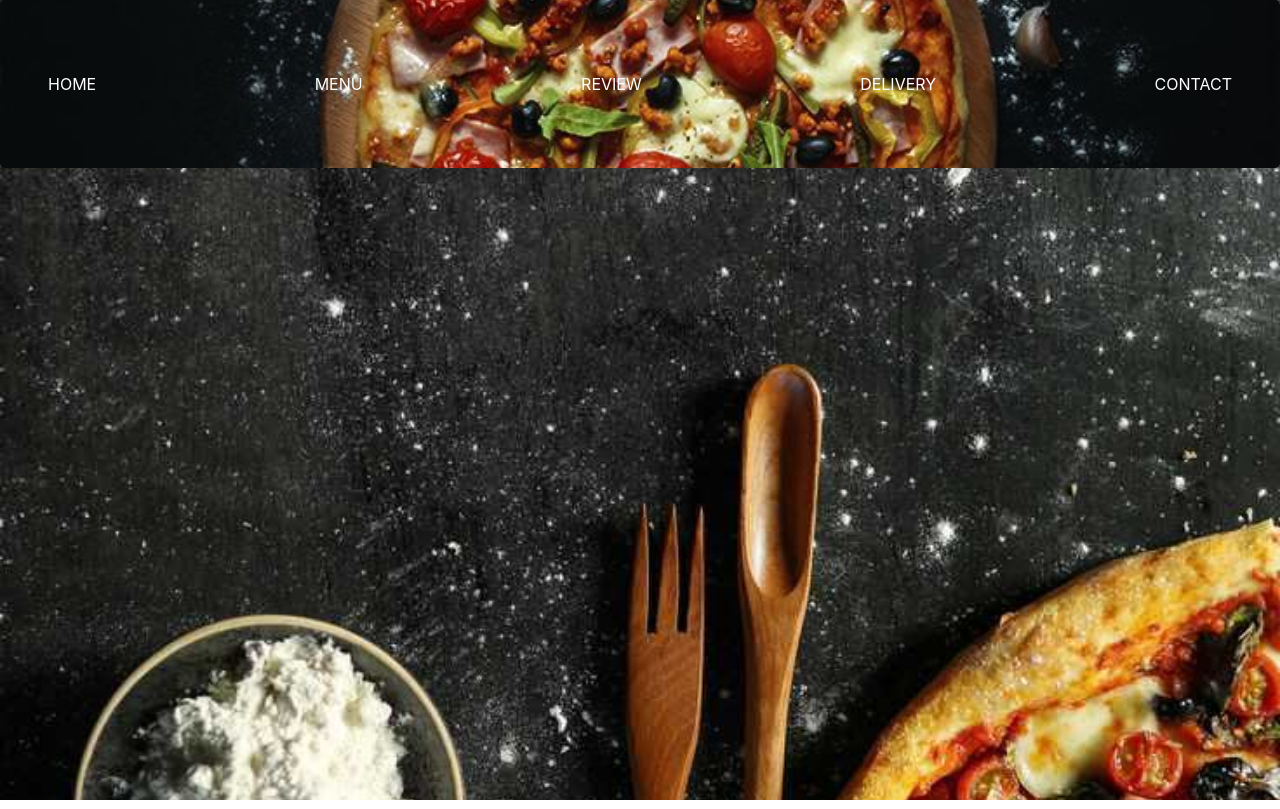
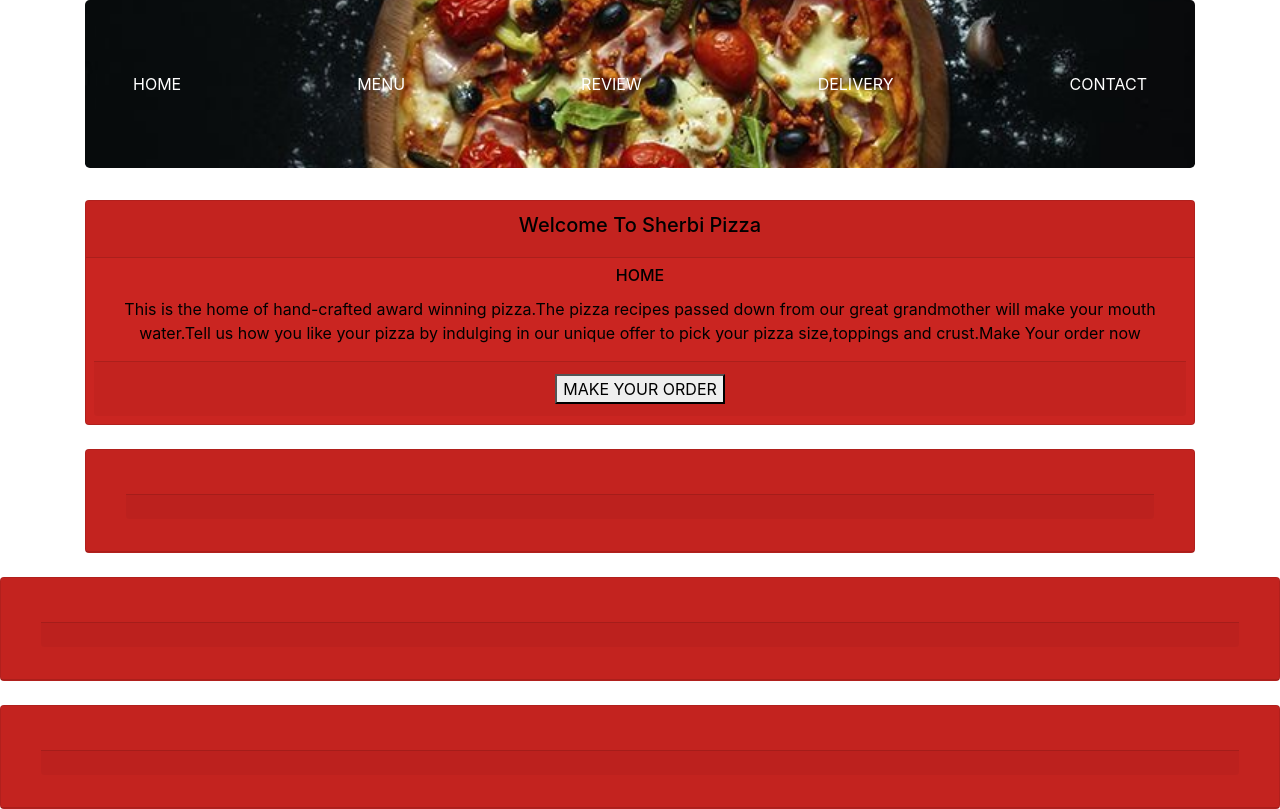
Before and after one commit to lilianwangechi/sherbi-pizza, a plain HTML site: page index.html in a window 1280 px wide. Drawn offline with nearby package versions, Linux system fonts and the light colour scheme.

Commit message:
initial home section styling and paragraph

```diff
--- a/assets/css/styles.css
+++ b/assets/css/styles.css
@@ -15,3 +15,6 @@ color: black;
   color: white;
 
 }
+.card{
+  background-color: #ca2521;
+}
--- a/index.html
+++ b/index.html
@@ -1,36 +1,159 @@
 <!DOCTYPE html>
 <html lang="en">
+
 <head>
   <meta charset="UTF-8">
   <meta http-equiv="X-UA-Compatible" content="IE=edge">
   <meta name="viewport" content="width=device-width, initial-scale=1.0">
-  <title>Document</title>
+  <title>Sherbi Pizza</title>
 </head>
 <link rel="stylesheet" href="https://stackpath.bootstrapcdn.com/bootstrap/4.3.1/css/bootstrap.min.css">
 <link href="/assets/css/styles.css" rel="stylesheet" type="text/css" media="all">
-<body style="text-align: center;
+
+<body>
+  <div class = "container">
+  <!-- <body style="text-align: center;
 background-image: url(/assets/images/img9.jpg);
 background-position: center;
 background-repeat: no-repeat;
-background-size: cover;">
-  <div class ="text-center">
+background-size: cover;"> -->
+  <div class="text-center">
 
     <!-- start of header section welcome message image navigation bar -->
-    <div class = "jumbotron" style="text-align: center;
+    <div class="jumbotron" style="text-align: center;
     background-image: url(/assets/images/img3.jpg);
     background-position: center;
     background-repeat: no-repeat;
-    background-size: cover;" >
+    background-size: cover;">
 
-    <nav class= "navbar">
-      <a href ="home">HOME</a>
-      <a href ="menu">MENU</a>
-      <a href ="review">REVIEW</a>
-      <a href ="delivery">DELIVERY</a>
-      <a href ="contact">CONTACT</a>
-    </nav>
+      <!-- navigation bar section -->
+      <nav class="navbar">
+        <a href="home">HOME</a>
+        <a href="menu">MENU</a>
+        <a href="review">REVIEW</a>
+        <a href="delivery">DELIVERY</a>
+        <a href="contact">CONTACT</a>
+      </nav>
+
 
     </div>
+    <!-- end of navigation bar section -->
+
+    <!-- home section -->
+    <div class="card">
+      <!-- add pictures description -->
+      <div class="card-header p-o">
+        <h5>Welcome To Sherbi Pizza</h5>
+        </div>
+        <div class="card-body p-2">
+
+          <div class="card-title">
+           <h6>HOME</h6>
+
+          </div>
+          <div class="card-text">
+            <p>This is the home of hand-crafted award winning pizza.The pizza recipes passed down from our great
+              grandmother will make your mouth water.Tell us how you like your pizza by indulging in our unique offer to
+              pick your pizza size,toppings and crust.Make Your order now</p>
+          </div>
+          <div class="card-footer">
+            <button id="button1">MAKE YOUR ORDER</button>
+          </div>
+
+        </div>
+
+      </div>
+
+
+    </div><br>
+
+    <!-- end of home section -->
+
+    <!-- menu -->
+    <div class = "card">
+      <div class="card-header">
+       <div class="card-img-top">
+
+      </div>
+      <div class="card-body">
+        <div class="card-title">
+
+        </div>
+        <div class="card-text">
+
+
+        </div>
+        <div class="card-footer">
+
+
+        </div>
+
+      </div>
+
+    </div>
+
+
+    </div>
+  </div><br>
+
+  <!-- end of menu section -->
+
+  <!-- order summary-->
+  <div class = "card">
+    <div class="card-header">
+      <div class="card-img-top">
+
+     </div>
+      <div class="card-body">
+      <div class="card-title">
+
+      </div>
+      <div class="card-text">
+
+
+      </div>
+      <div class="card-footer">
+
+
+      </div>
+
+    </div>
+
+    </div>
+  </div>
+
+
+  </div>
+  <!-- get your total order and option to make more orders and also checkout -->
+
+  </div><br>
+  <!-- end of order summary -->
+
+  <!-- Delivery section -->
+  <div class = "card">
+    <div class="card-header">
+     <div class="card-img-top">
+
+      </div>
+      <div class="card-body">
+      <div class="card-title">
+
+      </div>
+      <div class="card-text">
+
+
+      </div>
+      <div class="card-footer">
+
+
+      </div>
+
+
+    </div>
+
+
+  </div>
+  <!-- end of delivery section -->
 
 
 
@@ -50,10 +173,16 @@ background-size: cover;">
 
 
 
-  </div>
 
+
+
+
+
+
+</div>
 </body>
 <script src="/assets/js/jquery.js"></script>
 
 <script src="/assets/js/scripts.js"></script>
+
 </html>
```
Also changed, not shown: assets/images/home.jpg (added).
